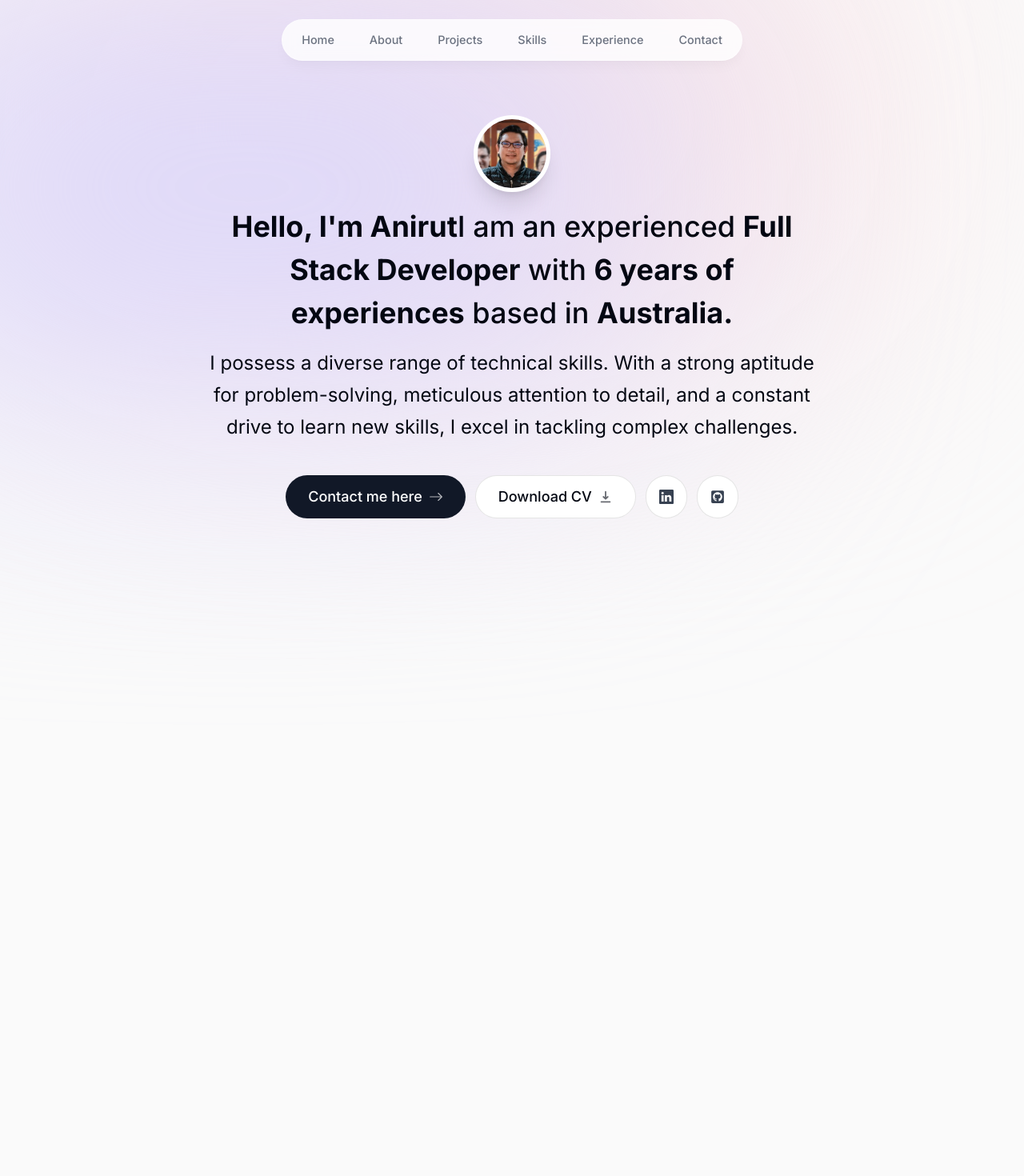
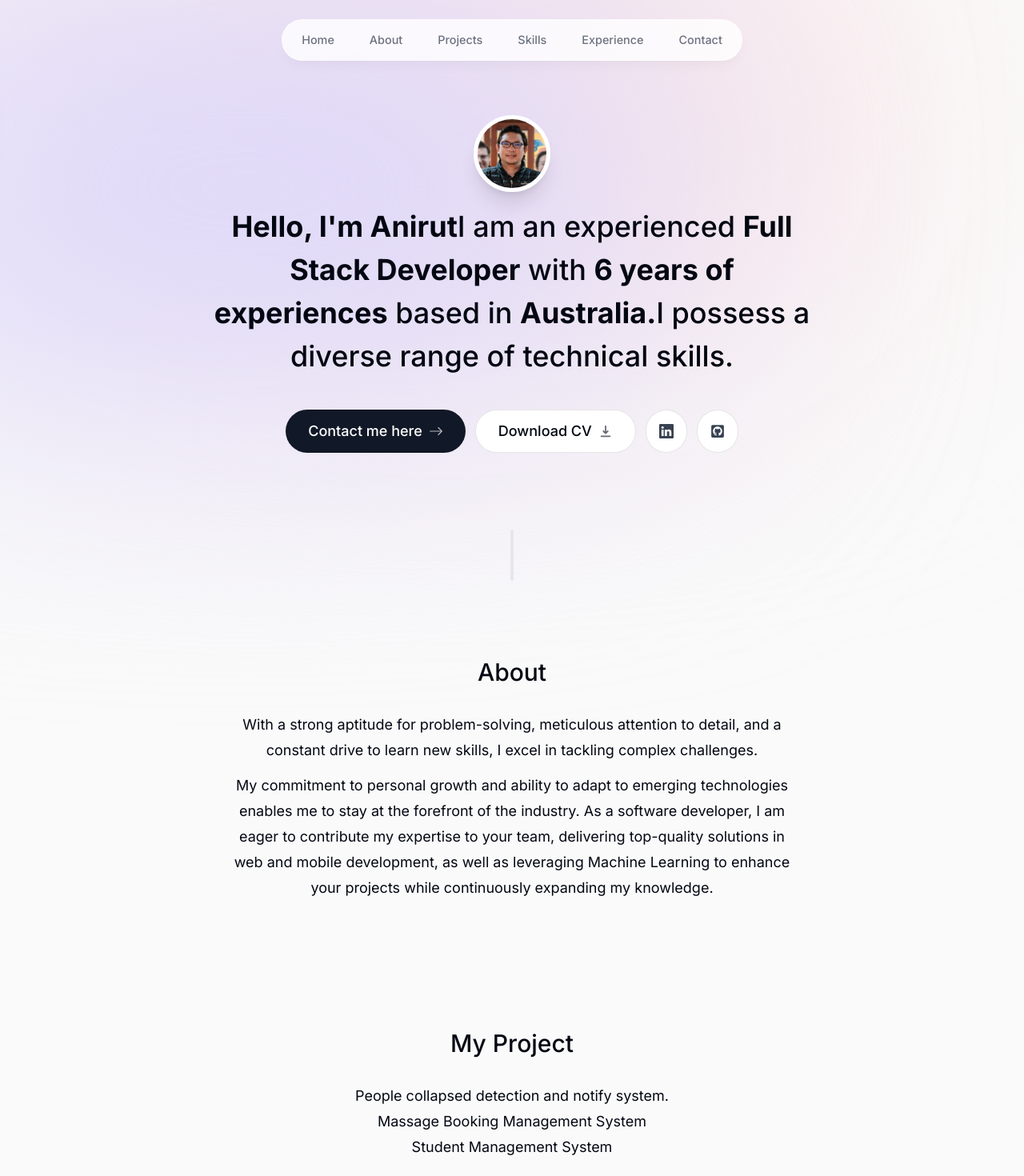
Before and after one commit to aoddy10/portfolio, a Next.js app: page / in a window 1280 px wide. Shown: the top 1470 px of the page at 80% size. Built offline with nearby package versions, Linux system fonts and the light colour scheme.

Commit message:
add: project section.

```diff
--- a/src/app/page.tsx
+++ b/src/app/page.tsx
@@ -1,9 +1,15 @@
+import About from "@/components/about";
+import Divider from "@/components/divider";
 import Hero from "@/components/hero";
+import Projects from "@/components/projects";
 
 export default function Home() {
   return (
     <main className=" flex flex-col items-center px4">
       <Hero />
+      <Divider />
+      <About />
+      <Projects />
     </main>
   );
 }
--- /dev/null
+++ b/src/components/about.tsx
@@ -0,0 +1,40 @@
+"use client";
+
+import React from "react";
+import { motion } from "framer-motion";
+import SectionHeader from "./section-header";
+
+function About() {
+  return (
+    <motion.section
+      initial={{ opacity: 0, y: 100 }}
+      animate={{
+        opacity: 1,
+        y: 0,
+        transition: {
+          delay: 0.175,
+        },
+      }}
+      className="mb-28 max-w-[45rem] text-center sm:mb-40 text-lg leading-8"
+    >
+      <SectionHeader>About</SectionHeader>
+
+      <p className="mb-3">
+        With a strong aptitude for problem-solving, meticulous attention to
+        detail, and a constant drive to learn new skills, I excel in tackling
+        complex challenges.
+      </p>
+
+      <p>
+        My commitment to personal growth and ability to adapt to emerging
+        technologies enables me to stay at the forefront of the industry. As a
+        software developer, I am eager to contribute my expertise to your team,
+        delivering top-quality solutions in web and mobile development, as well
+        as leveraging Machine Learning to enhance your projects while
+        continuously expanding my knowledge.
+      </p>
+    </motion.section>
+  );
+}
+
+export default About;
--- /dev/null
+++ b/src/components/divider.tsx
@@ -0,0 +1,22 @@
+"use client";
+
+import React from "react";
+import { motion } from "framer-motion";
+
+function Divider() {
+  return (
+    <motion.div
+      initial={{ opacity: 0, y: 100 }}
+      animate={{
+        opacity: 1,
+        y: 0,
+        transition: {
+          delay: 0.125,
+        },
+      }}
+      className=" bg-gray-200 my-24 h-16 w-1 rounded-full hidden sm:block"
+    ></motion.div>
+  );
+}
+
+export default Divider;
--- a/src/components/hero.tsx
+++ b/src/components/hero.tsx
@@ -31,29 +31,17 @@ export default function Hero() {
         </div>
       </div>
 
-      <div className=" mb-10 mt-4 px-4 text-2xl font-medium !leading-[1.5] sm:text-4xl">
-        <motion.p
-          initial={{ opacity: 0, y: 100 }}
-          animate={{ opacity: 1, y: 0 }}
-        >
-          <span className=" font-bold">Hello, I'm Anirut</span>I am an
-          experienced <span className=" font-bold">Full Stack Developer</span>{" "}
-          with <span className="font-bold">6 years of experiences</span> based
-          in <span className=" font-bold">Australia.</span>
-        </motion.p>
-        <motion.p
-          initial={{ opacity: 0, y: 100 }}
-          animate={{ opacity: 1, y: 0 }}
-          transition={{
-            delay: 0.1,
-          }}
-          className=" font-normal text-2xl mt-4 !leading-10"
-        >
-          I possess a diverse range of technical skills. With a strong aptitude
-          for problem-solving, meticulous attention to detail, and a constant
-          drive to learn new skills, I excel in tackling complex challenges.
-        </motion.p>
-      </div>
+      <motion.h1
+        initial={{ opacity: 0, y: 100 }}
+        animate={{ opacity: 1, y: 0 }}
+        className=" mb-10 mt-4 px-4 text-2xl font-medium !leading-[1.5] sm:text-4xl"
+      >
+        <span className=" font-bold">Hello, I'm Anirut</span>I am an experienced{" "}
+        <span className=" font-bold">Full Stack Developer</span> with{" "}
+        <span className="font-bold">6 years of experiences</span> based in{" "}
+        <span className=" font-bold">Australia.</span>I possess a diverse range
+        of technical skills.
+      </motion.h1>
 
       <motion.div
         initial={{ opacity: 0, y: 100 }}
--- /dev/null
+++ b/src/components/projects.tsx
@@ -0,0 +1,32 @@
+"use client";
+
+import React from "react";
+import { motion } from "framer-motion";
+import SectionHeader from "./section-header";
+import { projectsData } from "@/lib/data";
+
+function Projects() {
+  return (
+    <motion.section
+      initial={{ opacity: 0, y: 100 }}
+      animate={{
+        opacity: 1,
+        y: 0,
+        transition: {
+          delay: 0.2,
+        },
+      }}
+      className="mb-28 max-w-[45rem] text-center sm:mb-40 text-lg leading-8"
+    >
+      <SectionHeader>My Project</SectionHeader>
+
+      <div>
+        {projectsData.map((project) => (
+          <div key={project.title}>{project.title}</div>
+        ))}
+      </div>
+    </motion.section>
+  );
+}
+
+export default Projects;
--- /dev/null
+++ b/src/components/section-header.tsx
@@ -0,0 +1,11 @@
+import React from "react";
+
+type SectionHeaderProps = {
+  children: React.ReactNode;
+};
+
+function SectionHeader({ children }: SectionHeaderProps) {
+  return <h2 className=" font-medium text-3xl capitalize mb-8">{children}</h2>;
+}
+
+export default SectionHeader;
```
